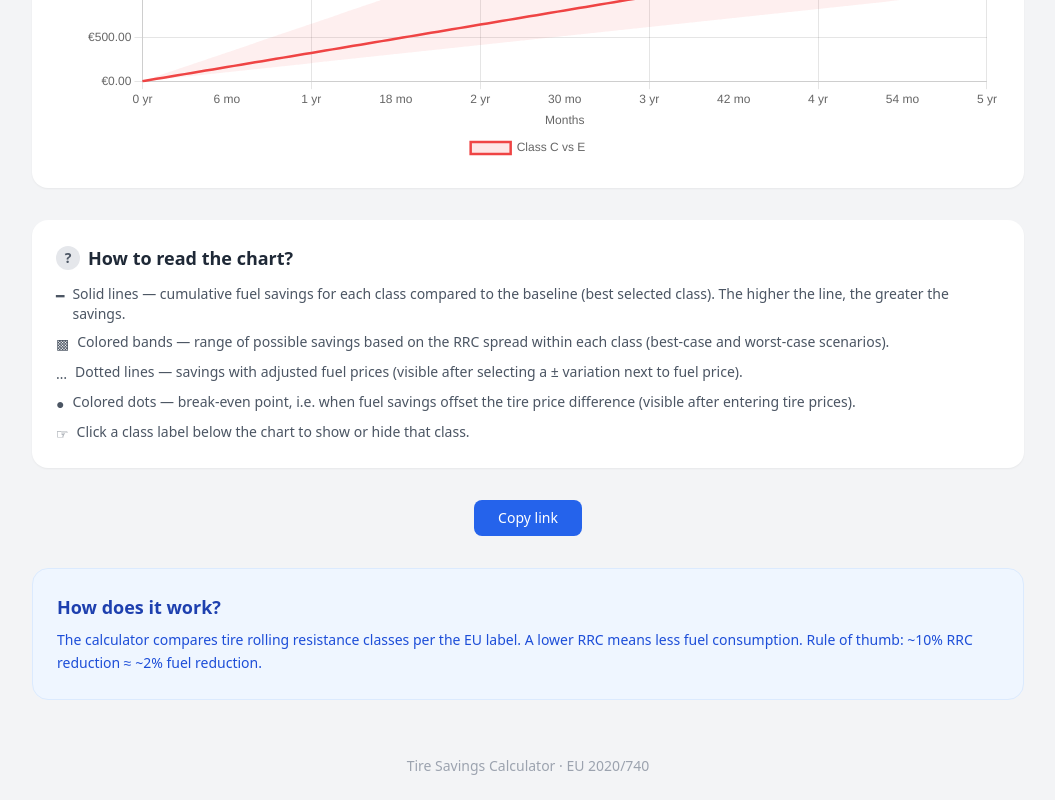
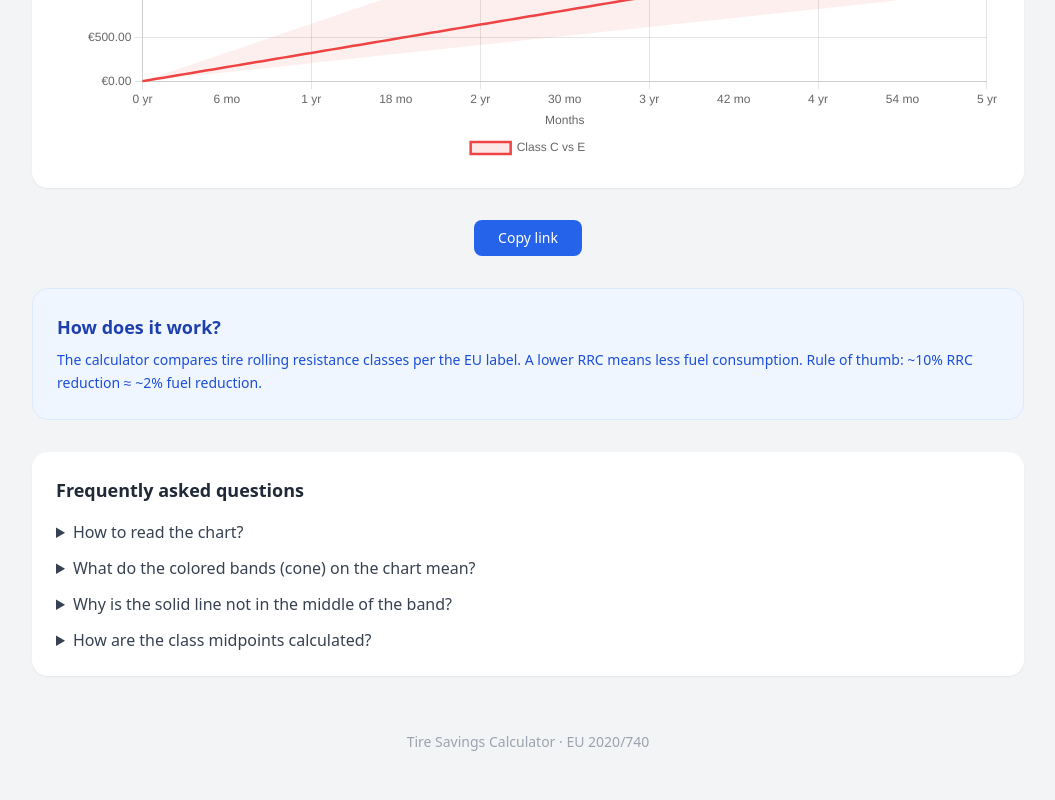
Before and after one commit to GrzegorzDrozd/tires, a plain HTML site: page index.html in a window 1280 px wide. Shown: the part 1464-2264 px from the top of the page, without its empty margins (112-1167 px from the left). After the commit the page ends 2240 px from the top, so only its background shows below. Drawn offline with nearby package versions, Linux system fonts and the light colour scheme.

Commit message:
small fixes. adding FAQ

```diff
--- a/data/i18n.js
+++ b/data/i18n.js
@@ -47,14 +47,17 @@ const LOCALES = {
     noSavings: "Brak oszczędności (ta sama lub gorsza klasa)",
     fuelPriceVariation: "Zmiana ceny paliwa",
     reset: "Wyczyść",
-    chartGuideHeader: "Jak czytać wykres?",
-    chartGuideLine: "Linie ciągłe — skumulowane oszczędności paliwa danej klasy w porównaniu do klasy bazowej (najlepsza wybrana klasa). Im wyżej linia, tym większe oszczędności.",
-    chartGuideBand: "Kolorowe pasma — zakres możliwych oszczędności wynikający z rozpiętości współczynnika RRC w obrębie każdej klasy (optymistyczny i pesymistyczny scenariusz).",
-    chartGuideDotted: "Linie przerywane — oszczędności przy zmienionej cenie paliwa (widoczne po wybraniu wariantu ± obok ceny paliwa).",
-    chartGuideDot: "Kolorowe kropki — punkt zwrotu, czyli moment, w którym oszczędności na paliwie pokrywają różnicę w cenie opon (widoczne po wpisaniu cen opon).",
-    chartGuideLegend: "Kliknij etykietę klasy pod wykresem, aby pokazać lub ukryć wybraną klasę.",
     infoHeader: "Jak to działa?",
     infoText: "Kalkulator porównuje klasy oporów toczenia opon wg etykiety UE. Niższy współczynnik RRC oznacza mniejsze zużycie paliwa. Zasada: ~10% redukcji RRC ≈ ~2% redukcji spalania.",
+    faqHeader: "Najczęściej zadawane pytania",
+    faqChartQ: "Jak czytać wykres?",
+    faqChartA: "━ Linie ciągłe — skumulowane oszczędności paliwa danej klasy w porównaniu do klasy bazowej (najlepsza wybrana klasa). Im wyżej linia, tym większe oszczędności.\n▩ Kolorowe pasma — zakres możliwych oszczędności (patrz pytanie poniżej).\n… Linie przerywane — oszczędności przy zmienionej cenie paliwa (widoczne po wybraniu wariantu ± obok ceny paliwa).\n● Kolorowe kropki — punkt zwrotu, czyli moment, w którym oszczędności na paliwie pokrywają różnicę w cenie opon (widoczne po wpisaniu cen opon).\n☞ Kliknij etykietę klasy pod wykresem, aby pokazać lub ukryć wybraną klasę.",
+    faqBandQ: "Co oznaczają kolorowe pasma (stożek) na wykresie?",
+    faqBandA: "Każda klasa etykiety UE obejmuje zakres współczynników RRC, a nie jedną dokładną wartość (np. klasa D to 9,1–10,5 N/kN). Linia ciągła pokazuje oszczędności dla punktu środkowego klasy, natomiast pasmo ilustruje cały rozrzut możliwych wyników: górna krawędź to scenariusz optymistyczny (porównywana klasa ma najgorsze RRC w swoim zakresie, a klasa bazowa najlepsze), dolna krawędź — pesymistyczny (odwrotnie). Im szersze pasmo, tym większa niepewność wynikająca z zakresu RRC danej klasy.",
+    faqBandOffsetQ: "Dlaczego linia ciągła nie jest na środku pasma?",
+    faqBandOffsetA: "Wzór na oszczędności zawiera dzielenie: (RRC bazowe − RRC porównywane) / RRC bazowe × 0,2. Przez tę nieliniowość średnia wartości wejściowych (punkty środkowe klas) nie daje średniej wyniku. Efekt jest szczególnie widoczny dla klasy A, której zakres rozciąga się od 0 do 6,5 N/kN przy punkcie środkowym 6,0 — duża rozpiętość poniżej punktu środkowego (od 0 do 6,0) tworzy znacznie szerszą górną część pasma niż dolną.",
+    faqMidpointQ: "Jak obliczono punkty środkowe klas?",
+    faqMidpointA: "Dla klas B, C i D punkt środkowy to średnia arytmetyczna granic zakresu (np. klasa D: (9,1 + 10,5) / 2 = 9,8). Klasy A i E mają w regulacji UE zakresy otwarte (A: ≤ 6,5 N/kN, E: ≥ 10,6 N/kN) — wartości min i max są ustawione sztucznie, więc ich punkty środkowe to ręcznie dobrane oszacowania reprezentujące typowe opony w danej klasie, a nie proste średnie arytmetyczne zakresu.",
     labelSetNames: {
       "eu-2020-740-c1": "Samochody osobowe (EU 2020/740)",
     },
@@ -107,14 +110,17 @@ const LOCALES = {
     noSavings: "No savings (same or worse class)",
     fuelPriceVariation: "Fuel price variation",
     reset: "Reset",
-    chartGuideHeader: "How to read the chart?",
-    chartGuideLine: "Solid lines — cumulative fuel savings for each class compared to the baseline (best selected class). The higher the line, the greater the savings.",
-    chartGuideBand: "Colored bands — range of possible savings based on the RRC spread within each class (best-case and worst-case scenarios).",
-    chartGuideDotted: "Dotted lines — savings with adjusted fuel prices (visible after selecting a \u00b1 variation next to fuel price).",
-    chartGuideDot: "Colored dots — break-even point, i.e. when fuel savings offset the tire price difference (visible after entering tire prices).",
-    chartGuideLegend: "Click a class label below the chart to show or hide that class.",
     infoHeader: "How does it work?",
     infoText: "The calculator compares tire rolling resistance classes per the EU label. A lower RRC means less fuel consumption. Rule of thumb: ~10% RRC reduction ≈ ~2% fuel reduction.",
+    faqHeader: "Frequently asked questions",
+    faqChartQ: "How to read the chart?",
+    faqChartA: "━ Solid lines — cumulative fuel savings for each class compared to the baseline (best selected class). The higher the line, the greater the savings.\n▩ Colored bands — range of possible savings (see question below).\n… Dotted lines — savings with adjusted fuel prices (visible after selecting a ± variation next to fuel price).\n● Colored dots — break-even point, i.e. when fuel savings offset the tire price difference (visible after entering tire prices).\n☞ Click a class label below the chart to show or hide that class.",
+    faqBandQ: "What do the colored bands (cone) on the chart mean?",
+    faqBandA: "Each EU label class covers a range of RRC values, not a single exact number (e.g. class D spans 9.1–10.5 N/kN). The solid line shows savings for the class midpoint, while the band illustrates the full spread of possible outcomes: the upper edge is the optimistic scenario (the compared class has the worst RRC in its range, and the baseline the best), the lower edge is the pessimistic scenario (the opposite). The wider the band, the greater the uncertainty from the RRC range of that class.",
+    faqBandOffsetQ: "Why is the solid line not in the middle of the band?",
+    faqBandOffsetA: "The savings formula involves division: (base RRC − compared RRC) / base RRC × 0.2. Because of this non-linearity, the midpoint of the inputs does not produce the midpoint of the outputs. This effect is especially visible for class A, whose range extends from 0 to 6.5 N/kN with a midpoint of 6.0 — the large spread below the midpoint (0 to 6.0) creates a much wider upper band than lower band.",
+    faqMidpointQ: "How are the class midpoints calculated?",
+    faqMidpointA: "For classes B, C, and D the midpoint is the arithmetic mean of the range boundaries (e.g. class D: (9.1 + 10.5) / 2 = 9.8). Classes A and E have open-ended ranges in the EU regulation (A: ≤ 6.5 N/kN, E: ≥ 10.6 N/kN) — the min/max values are set artificially, so their midpoints are manually estimated values representing typical tires in those classes rather than simple arithmetic means of the range.",
     labelSetNames: {
       "eu-2020-740-c1": "Passenger cars (EU 2020/740)",
     },
--- a/index.html
+++ b/index.html
@@ -231,21 +231,6 @@
       </div>
     </section>
 
-    <!-- Chart guide -->
-    <section id="chartGuide" class="bg-white rounded-2xl shadow-sm p-6 hidden">
-      <h2 class="text-lg font-semibold text-gray-800 mb-3 flex items-center gap-2">
-        <span class="inline-flex items-center justify-center w-6 h-6 rounded-full bg-gray-200 text-gray-600 text-sm font-bold">?</span>
-        <span id="chartGuideHeader"></span>
-      </h2>
-      <ul class="space-y-2 text-sm text-gray-600">
-        <li class="flex gap-2"><span class="shrink-0 mt-0.5">&#9473;</span><span id="chartGuideLine"></span></li>
-        <li class="flex gap-2"><span class="shrink-0 mt-0.5">&#9641;</span><span id="chartGuideBand"></span></li>
-        <li class="flex gap-2"><span class="shrink-0 mt-0.5">&#8230;</span><span id="chartGuideDotted"></span></li>
-        <li class="flex gap-2"><span class="shrink-0 mt-0.5">&#9679;</span><span id="chartGuideDot"></span></li>
-        <li class="flex gap-2"><span class="shrink-0 mt-0.5">&#9758;</span><span id="chartGuideLegend"></span></li>
-      </ul>
-    </section>
-
     <!-- Share -->
     <div class="flex justify-center">
       <button id="copyBtn"
@@ -257,6 +242,29 @@
     <section class="bg-blue-50 rounded-2xl p-6 border border-blue-100">
       <h2 id="infoHeader" class="text-lg font-semibold text-blue-800 mb-2"></h2>
       <p id="infoText" class="text-sm text-blue-700 leading-relaxed"></p>
+    </section>
+
+    <!-- FAQ -->
+    <section class="bg-white rounded-2xl shadow-sm p-6">
+      <h2 id="faqHeader" class="text-lg font-semibold text-gray-800 mb-4"></h2>
+      <div class="space-y-3">
+        <details class="group">
+          <summary id="faqChartQ" class="cursor-pointer font-medium text-gray-700 hover:text-gray-900"></summary>
+          <pre id="faqChartA" class="mt-2 text-sm text-gray-600 leading-relaxed pl-4 whitespace-pre-line font-[inherit]"></pre>
+        </details>
+        <details class="group">
+          <summary id="faqBandQ" class="cursor-pointer font-medium text-gray-700 hover:text-gray-900"></summary>
+          <p id="faqBandA" class="mt-2 text-sm text-gray-600 leading-relaxed pl-4"></p>
+        </details>
+        <details class="group">
+          <summary id="faqBandOffsetQ" class="cursor-pointer font-medium text-gray-700 hover:text-gray-900"></summary>
+          <p id="faqBandOffsetA" class="mt-2 text-sm text-gray-600 leading-relaxed pl-4"></p>
+        </details>
+        <details class="group">
+          <summary id="faqMidpointQ" class="cursor-pointer font-medium text-gray-700 hover:text-gray-900"></summary>
+          <p id="faqMidpointA" class="mt-2 text-sm text-gray-600 leading-relaxed pl-4"></p>
+        </details>
+      </div>
     </section>
 
   </main>
--- a/js/app.js
+++ b/js/app.js
@@ -122,14 +122,17 @@ function buildUI() {
   document.getElementById("resultsTitle").textContent = t("resultsTitle");
   document.getElementById("chartTitle").textContent = t("chartTitle");
   document.getElementById("copyBtn").textContent = t("copy");
-  document.getElementById("chartGuideHeader").textContent = t("chartGuideHeader");
-  document.getElementById("chartGuideLine").textContent = t("chartGuideLine");
-  document.getElementById("chartGuideBand").textContent = t("chartGuideBand");
-  document.getElementById("chartGuideDotted").textContent = t("chartGuideDotted");
-  document.getElementById("chartGuideDot").textContent = t("chartGuideDot");
-  document.getElementById("chartGuideLegend").textContent = t("chartGuideLegend");
   document.getElementById("infoHeader").textContent = t("infoHeader");
   document.getElementById("infoText").textContent = t("infoText");
+  document.getElementById("faqHeader").textContent = t("faqHeader");
+  document.getElementById("faqChartQ").textContent = t("faqChartQ");
+  document.getElementById("faqChartA").textContent = t("faqChartA");
+  document.getElementById("faqBandQ").textContent = t("faqBandQ");
+  document.getElementById("faqBandA").textContent = t("faqBandA");
+  document.getElementById("faqBandOffsetQ").textContent = t("faqBandOffsetQ");
+  document.getElementById("faqBandOffsetA").textContent = t("faqBandOffsetA");
+  document.getElementById("faqMidpointQ").textContent = t("faqMidpointQ");
+  document.getElementById("faqMidpointA").textContent = t("faqMidpointA");
   var resetBtn = document.getElementById("resetBtn");
   resetBtn.textContent = t("reset");
   resetBtn.title = t("reset");
@@ -275,7 +278,6 @@ function recalculate() {
 
   const resultsContainer = document.getElementById("resultsCards");
   const chartContainer = document.getElementById("chartWrapper");
-  const chartGuide = document.getElementById("chartGuide");
 
   if (selected.length < 2) {
     resultsContainer.innerHTML =
@@ -283,12 +285,10 @@ function recalculate() {
       t("selectAtLeast") +
       "</p>";
     chartContainer.classList.add("hidden");
-    chartGuide.classList.add("hidden");
     return;
   }
 
   chartContainer.classList.remove("hidden");
-  chartGuide.classList.remove("hidden");
 
   // Find the best class (lowest RRC) among selected to use as baseline
   const selectedClasses = selected
```
